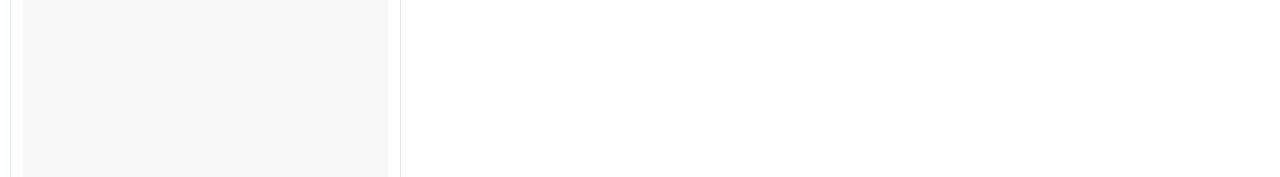
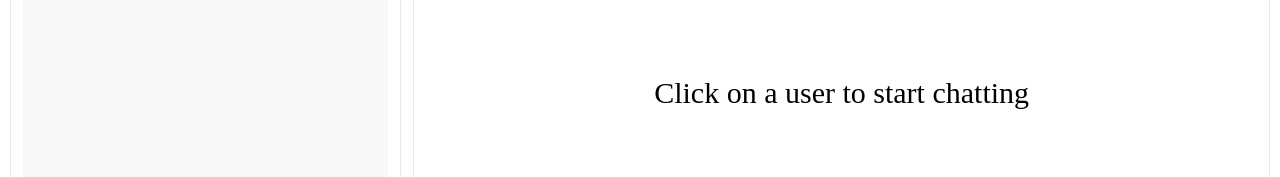
Before and after one commit to LanceParker-007/everybody-chat-frontend, a React (Create React App) app: page /chats in a window 1280 px wide. Shown: the part 328-505 px from the top of the page. Built offline with nearby package versions, Linux system fonts and the light colour scheme; no server answers; sample sign-in values are in the browser's storage.

Commit message:
Created Chat Box Ui

```diff
--- a/src/Components/ChatBox.jsx
+++ b/src/Components/ChatBox.jsx
@@ -1,7 +1,26 @@
 import React from 'react';
+import { useChatContext } from '../Context/ChatProvider';
+import { Box } from '@chakra-ui/react';
+import SingleChat from './SingleChat';
 
-const ChatBox = () => {
-  return <div>ChatBox</div>;
+const ChatBox = ({ fetchAgain, setFetchAgain }) => {
+  // In chat provider we have user, his/her chats, his/her selectedChat
+  const { selectedChat } = useChatContext();
+
+  return (
+    <Box
+      display={{ base: selectedChat ? 'flex' : 'none', md: 'flex' }}
+      alignItems={'center'}
+      flexDir={'column'}
+      p={3}
+      bg={'white'}
+      w={{ base: '100%', md: '68%' }}
+      borderRadius={'lg'}
+      borderWidth={'1px'}
+    >
+      <SingleChat fetchAgain={fetchAgain} setFetchAgain={setFetchAgain} />
+    </Box>
+  );
 };
 
 export default ChatBox;
--- a/src/Components/MyChats.jsx
+++ b/src/Components/MyChats.jsx
@@ -4,15 +4,18 @@
 import axios from 'axios';
 import { AddIcon } from '@chakra-ui/icons';
 import ChatLoading from './ChatLoading.jsx';
-import { getSender } from '../src/chatLogics.js';
+import { getSender } from '../config/chatLogics.js';
 import GroupModalChat from './miscellaneous/GroupModalChat.jsx';
 
-const MyChats = () => {
+const MyChats = ({ fetchAgain }) => {
   const [loggedUser, setLoggedUser] = useState();
   const toast = useToast();
   const { user, chats, setChats, selectedChat, setSelectedChat } =
     useChatContext();
 
+  //I updated it made my own changes
+  useEffect(() => {
+    setLoggedUser(JSON.parse(localStorage.getItem('userInfo')));
     const fetchChats = async () => {
       try {
         const config = {
@@ -34,11 +37,8 @@
         });
       }
     };
-
-  useEffect(() => {
-    setLoggedUser(JSON.parse(localStorage.getItem('userInfo')));
     fetchChats();
-  }, []);
+  }, [setChats, toast, user.token, fetchAgain]); //Why fetchAgain here
 
   return (
     <Box
--- /dev/null
+++ b/src/Components/SingleChat.jsx
@@ -0,0 +1,62 @@
+import React from 'react';
+import { useChatContext } from '../Context/ChatProvider';
+import { Box, IconButton, Text } from '@chakra-ui/react';
+import { ArrowBackIcon } from '@chakra-ui/icons';
+import { getSender, getSenderFull } from '../config/chatLogics';
+import ProfileModal from './miscellaneous/ProfileModal';
+
+const SingleChat = ({ fetchAgain, setFetchAgain }) => {
+  const { user, selectedChat, setSelectedChat } = useChatContext();
+
+  return (
+    <>
+      {selectedChat ? (
+        <>
+          <Text
+            fontSize={{ base: '28px', md: '30px' }}
+            pb={3}
+            px={2}
+            w="100%"
+            fontFamily={'cursive'}
+            display={'flex'}
+            justifyContent={{ base: 'space-between' }}
+            alignItems={'center'}
+            color={'black'}
+          >
+            <IconButton
+              colorScheme="blue"
+              display={{ base: 'flex', md: 'none' }}
+              icon={<ArrowBackIcon />}
+              onClick={() => setSelectedChat('')}
+            />
+            {!selectedChat.isGroupChat ? (
+              <>
+                {getSender(user, selectedChat.users)}
+                <ProfileModal user={getSenderFull(user, selectedChat.users)} />
+              </>
+            ) : (
+              <>
+                {selectedChat.chatName.toUpperCase()}
+                {/* <UpdateGroupChatModal fetchAgain={fetchAgain} setFetchAgain={setFetchAgain}/> */}
+              </>
+            )}
+          </Text>
+        </>
+      ) : (
+        <Box
+          display={'flex'}
+          alignItems={'center'}
+          justifyContent={'center'}
+          h={'100%'}
+          w={'100%'}
+        >
+          <Text fontSize={'3xl'} pb={3} fontFamily={'cursive'} color={'black'}>
+            Click on a user to start chatting
+          </Text>
+        </Box>
+      )}
+    </>
+  );
+};
+
+export default SingleChat;
--- a/src/Components/miscellaneous/ProfileModal.jsx
+++ b/src/Components/miscellaneous/ProfileModal.jsx
@@ -29,6 +29,8 @@
           display={{ base: 'flex' }}
           icon={<ViewIcon />}
           onClick={onOpen}
+          colorScheme="yellow"
+          variant={'solid'}
         />
       )}
       {/* Iske upar tak hamne dikhaya ki ye Profile model kya return karega */}
--- a/src/Pages/ChatPage.jsx
+++ b/src/Pages/ChatPage.jsx
@@ -3,9 +3,11 @@
 import SideDrawer from '../Components/miscellaneous/SideDrawer';
 import ChatBox from '../Components/ChatBox';
 import MyChats from '../Components/MyChats';
+import { useState } from 'react';
 
 const ChatPage = () => {
   const { user } = useChatContext();
+  const [fetchAgain, setFetchAgain] = useState(false);
 
   return (
     <div style={{ width: '100%' }}>
@@ -18,8 +20,10 @@
         height={'91.5vh'}
         p={'10px'}
       >
-        {user && <MyChats />}
-        {user && <ChatBox />}
+        {user && <MyChats fetchAgain={fetchAgain} />}
+        {user && (
+          <ChatBox fetchAgain={fetchAgain} setFetchAgain={setFetchAgain} />
+        )}
       </Box>
     </div>
   );
--- a/src/src/chatLogics.js
+++ b/src/config/chatLogics.js
@@ -1,3 +1,7 @@
 export const getSender = (loggedUser, users) => {
   return users[0]._id === loggedUser._id ? users[1].name : users[0].name;
 };
+
+export const getSenderFull = (loggedUser, users) => {
+  return users[0]._id === loggedUser._id ? users[1] : users[0];
+};
```
Lines whose indentation alone changed are shown as unchanged.
